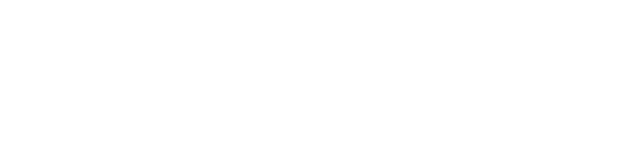
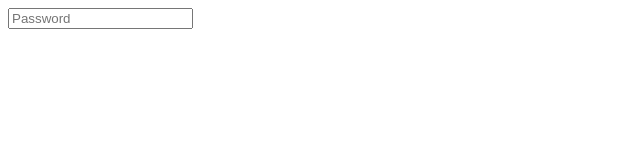
Before and after one commit to agelpr/Generator_Password_JS, a plain HTML site: page index.html in a window 1280 px wide. Shown: the whole page, without its empty margins (0-640 px from the left). Drawn offline with Linux system fonts and the light colour scheme.

Commit message:
dando estilos basicos al html

```diff
--- a/index.html
+++ b/index.html
@@ -8,7 +8,9 @@
 </head>
 <body>
     <div class="container">
-
+        <div class="pass">
+            <input type="text" placeholder="Password" id="password">
+        </div>
     </div>
 </body>
 </html>
--- a/main.css
+++ b/main.css
@@ -0,0 +1,6 @@
+*{
+    margin: 0;
+    padding: 0;
+    font-family: 'Poppins', sans-serif;
+    box-sizing: border-box;
+}
```
